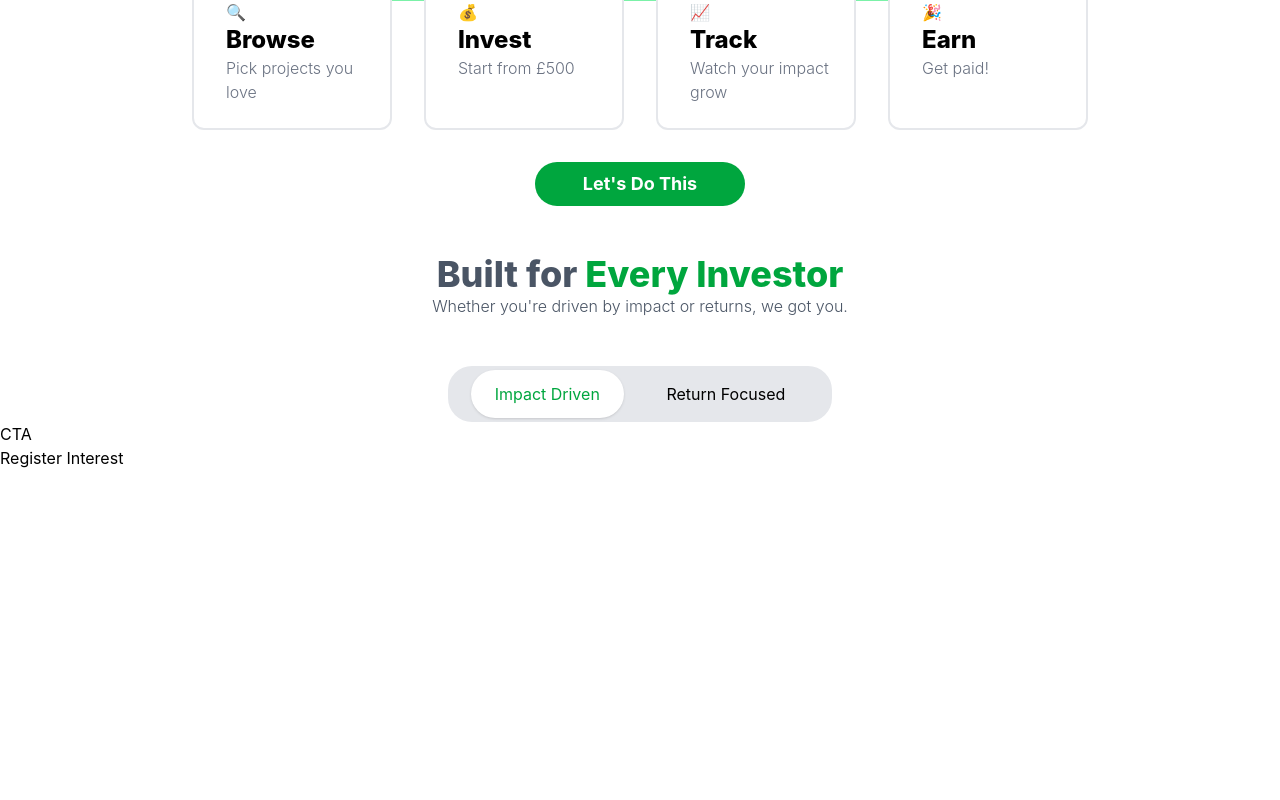
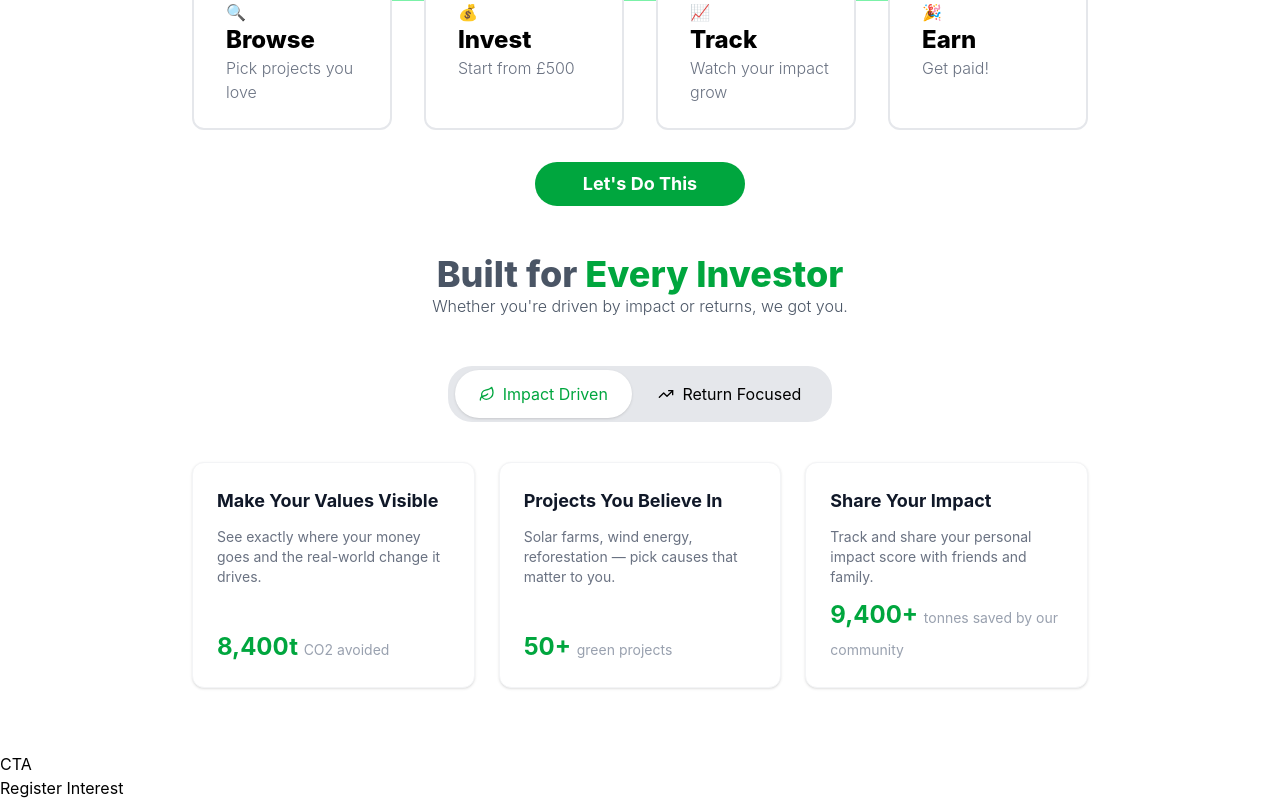
Before and after one commit to GPapagiannopoulos/enterpreneurial_journey, a React app in the folder frontend/: page / in a window 1280 px wide. Shown: the part 2018-2818 px from the top of the page. Before the commit the page ends 2488 px from the top, so only its background shows below. Built offline with nearby package versions, Linux system fonts and the light colour scheme; the HTML template or start-up script is replaced by a standard one.

Commit message:
feat: implement for investors section of landing page

```diff
--- a/frontend/src/sections/Home/ForEveryInvestorSection.tsx
+++ b/frontend/src/sections/Home/ForEveryInvestorSection.tsx
@@ -1,9 +1,66 @@
 import { useState } from "react";
+import { Leaf, TrendingUp } from "lucide-react";
+
+interface PanelCard {
+  title: string;
+  description: string;
+  metric: string;
+  metricLabel: string;
+}
+
+const panelData: Record<string, PanelCard[]> = {
+  impact: [
+    {
+      title: "Make Your Values Visible",
+      description:
+        "See exactly where your money goes and the real-world change it drives.",
+      metric: "8,400t",
+      metricLabel: "CO2 avoided",
+    },
+    {
+      title: "Projects You Believe In",
+      description:
+        "Solar farms, wind energy, reforestation — pick causes that matter to you.",
+      metric: "50+",
+      metricLabel: "green projects",
+    },
+    {
+      title: "Share Your Impact",
+      description:
+        "Track and share your personal impact score with friends and family.",
+      metric: "9,400+",
+      metricLabel: "tonnes saved by our community",
+    },
+  ],
+  returns: [
+    {
+      title: "Honest, Consistent Returns",
+      description:
+        "6–10% annual returns with no hidden fees and no nasty surprises.",
+      metric: "7.5%",
+      metricLabel: "average return rate",
+    },
+    {
+      title: "On-Time, Every Time",
+      description:
+        "Our projects have a strong track record of paying back on schedule.",
+      metric: "98.5%",
+      metricLabel: "on-time repayment",
+    },
+    {
+      title: "Start Small, Grow Big",
+      description: "Begin investing from just £500 and scale at your own pace.",
+      metric: "£24M+",
+      metricLabel: "funded so far",
+    },
+  ],
+};
 
 export default function ForEveryInvestorSection() {
   const [activeView, setActiveView] = useState("impact");
+
   return (
-    <section>
+    <section className="pb-16">
       <div className="py-12 max-w-2xl mx-auto text-center">
         <h2 className="font-extrabold text-4xl text-gray-600">
           Built for <span className="text-green-600">Every Investor</span>
@@ -16,25 +73,41 @@ export default function ForEveryInvestorSection() {
         <button
           className={
             activeView === "impact"
-              ? "bg-white text-green-600 rounded-3xl shadow-sm py-1 px-6 my-1 self-stretch"
-              : "transition-colours duration-100 ease-in-out hover:bg-white hover:text-green-600 rounded-3xl py-1 px-6 my-1 self-stretch"
+              ? "bg-white text-green-600 rounded-3xl shadow-sm py-1 px-6 my-1 self-stretch flex items-center gap-2"
+              : "transition-colors duration-200 ease-in-out hover:bg-white hover:text-green-600 rounded-3xl py-1 px-6 my-1 self-stretch flex items-center gap-2"
           }
           onClick={() => setActiveView("impact")}
         >
-          Impact Driven
+          <Leaf size={16} /> Impact Driven
         </button>
         <button
           className={
             activeView === "returns"
-              ? "bg-white text-green-600 rounded-3xl shadow-sm py-1 px-6 my-1 self-stretch"
-              : "transition-colours duration-100 ease-in-out hover:bg-white hover:text-green-600 rounded-3xl py-1 px-6 my-1 self-stretch"
+              ? "bg-white text-green-600 rounded-3xl shadow-sm py-1 px-6 my-1 self-stretch flex items-center gap-2"
+              : "transition-colors duration-200 ease-in-out hover:bg-white hover:text-green-600 rounded-3xl py-1 px-6 my-1 self-stretch flex items-center gap-2"
           }
           onClick={() => setActiveView("returns")}
         >
-          Return Focused
+          <TrendingUp size={16} /> Return Focused
         </button>
       </div>
-      <div className="grid grid-cols-3 gap-8 max-w-4xl mx-auto"></div>
+      <div className="grid grid-cols-3 gap-6 max-w-4xl mx-auto mt-10">
+        {panelData[activeView].map((card) => (
+          <div
+            key={card.title}
+            className="bg-white rounded-xl p-6 border border-gray-100 shadow-sm flex flex-col gap-3"
+          >
+            <h3 className="font-bold text-lg text-gray-900">{card.title}</h3>
+            <p className="text-gray-500 text-sm flex-1">{card.description}</p>
+            <p className="text-green-600 font-bold text-2xl">
+              {card.metric}{" "}
+              <span className="text-gray-400 text-sm font-normal">
+                {card.metricLabel}
+              </span>
+            </p>
+          </div>
+        ))}
+      </div>
     </section>
   );
 }
```
